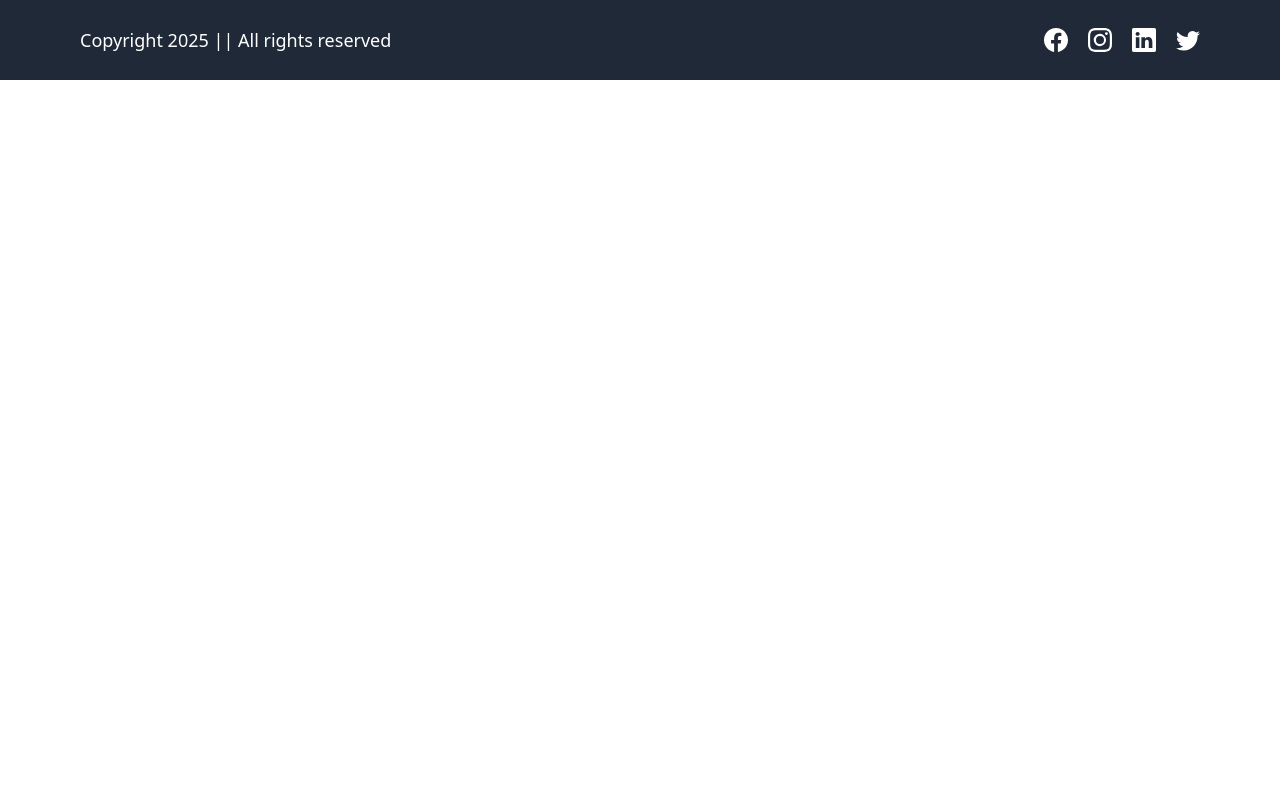
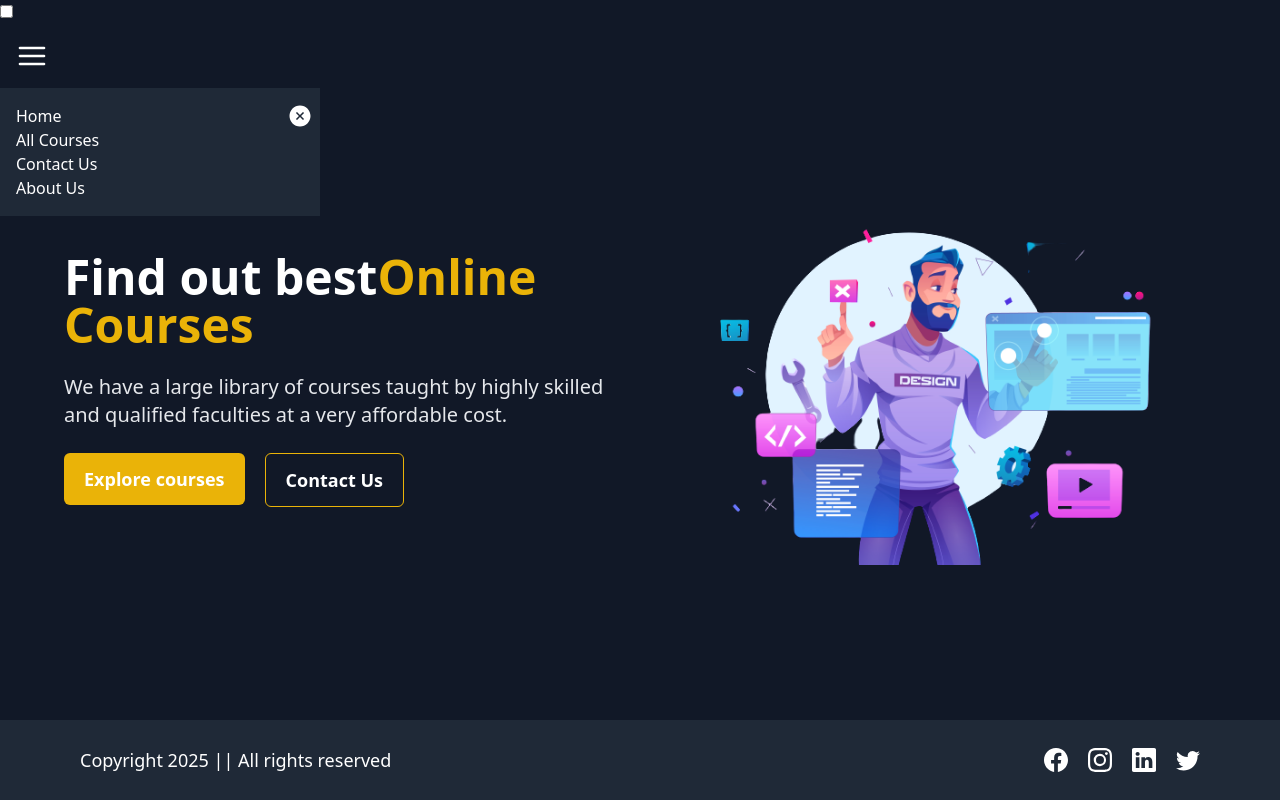
Before and after one commit to Rohitiwari297/LMS-Frontend-web-app, a React (Vite) app: page / in a window 1280 px wide. Built offline with nearby package versions, Linux system fonts and the light colour scheme.

Commit message:
Added basic layout and integrated to homepage

```diff
--- a/src/App.jsx
+++ b/src/App.jsx
@@ -1,16 +1,15 @@
-// import { Route, Routes } from 'react-router-dom'
+import { Route, Routes } from 'react-router-dom'
 import './App.css'
-import Footer from './Components/Footer'
-
+import HomePage from './Pages/HomePage.jsx'
 function App() {
 
   return (
     <>
-      {/* <Routes> */}
-        {/*<Route path='/' element ={<Home/>}></Route>*/}
-      {/* </Routes> */}
+      <Routes>
+        <Route path='/' element ={<HomePage/>}></Route>
+      </Routes>
 
-      <Footer />
+
     </>
 
   )
--- /dev/null
+++ b/src/Layouts/HomeLayout.jsx
@@ -0,0 +1,78 @@
+
+import { FiMenu } from "react-icons/fi";
+import { AiFillCloseCircle } from "react-icons/ai";
+import {Link} from "react-router-dom";
+import Footer from '../Components/Footer';
+
+
+function HomeLayout({children}){
+
+    //Defining the method of changeWidth
+    function changeWidth(){
+        const drawerSide = document.getElementsByClassName('drawer-side');
+        drawerSide[0].style.width = "auto";
+    }
+
+    //Defining the method of hideDrawer
+    function hideDrawer(){
+        const element = document.getElementsByClassName('drawer-toggle');
+        element[0].checked = false;
+
+        //changeWidth();
+    }
+
+    return(
+        <div className="min-h-[90vh] bg-gray-900 ">
+            {/* drawer */}
+            <div className="drawer absolute left-0 z-50 w-fit ">
+                <input className="drawer-toggle" id="my-drawer" type="checkbox" />
+                <div className="drawer-content">
+                    <label htmlFor="my-drawer" className="cursor-pointer relative">
+                        <FiMenu
+                            onClick={changeWidth}
+                            size={'32px'}
+                            className="font-bold text-white m-4"
+                        />
+
+                    </label>
+
+                </div>
+                <div className="drawer-side w-0 ">
+                    <label htmlFor="my-drawer" className="drawer-overlay">
+                    </label>
+                    <ul className="menu p-4 bg-gray-800 text-white w-48 sm:w-80 bg-base-100 text-base-content relative">
+                        <li className="w-fit absolute right-2 z-50">
+                            <button onClick={hideDrawer}>
+                                <AiFillCloseCircle size={24}/>
+                            </button>
+
+                        </li>
+                        <li>
+                            <Link to='/'>Home</Link>
+                        </li>
+                        <li>
+                            <Link to='/courses'>All Courses</Link>
+                        </li>
+                        <li>
+                            <Link to='/contact'>Contact Us</Link>
+                        </li>
+                        <li>
+                            <Link to='/about'>About Us</Link>
+                        </li>
+                    </ul>
+
+                </div>
+
+            </div>
+
+            {/*children Component */}
+            {children}
+
+            {/* Footer Component*/}
+            <Footer/>
+        </div>
+    )
+
+}
+
+export default HomeLayout;
--- /dev/null
+++ b/src/Pages/HomePage.jsx
@@ -0,0 +1,45 @@
+import HomeLayout from "../Layouts/HomeLayout";
+import {Link} from "react-router-dom";
+import HomePageImage from '../Assets/Images/homePageMainImage.png'
+
+function HomePage(){
+    return (
+        <HomeLayout>
+            <div className="pt-10 text-white flex items-center justify-center gap-10 mx-16 h-[90vh] ">
+                <div className="w-1/2 space-y-6">
+                    <h1 className="text-5xl font-semibold">
+                        Find out best
+                        <span className="text-yellow-500 font-bold">
+                            Online Courses
+                        </span>
+                    </h1>
+                    <p className="text-xl text-gray-200 " >
+                        We have a large library of courses taught by highly skilled and qualified faculties at a very affordable cost.
+                    </p>
+
+                    <div className="space x-6 flex gap-5">
+                        <Link to="/courses">
+                            <button className="bg-yellow-500 px-5 py-3 rounded-md font-semibold text-lg cursor-pointer hover:bg-yellow-600 transition-all ease-in-out duration-300">
+                                Explore courses
+                            </button>
+                        </Link>
+
+                        <Link to="/contact">
+                            <button className="border border-yellow-500 px-5 py-3 rounded-md font-semibold text-lg cursor-pointer hover:bg-yellow-600 transition-all ease-in-out duration-300">
+                                Contact Us
+                            </button>
+                        </Link>
+                    </div>
+                </div>
+
+                <div className="w-1/2 flex items-center justify-center">
+                    <img src={HomePageImage} alt="homepage image" />
+                </div>
+
+            </div>
+        </HomeLayout>
+    )
+}
+
+//
+export default HomePage;
--- a/tailwind.config.js
+++ b/tailwind.config.js
@@ -1,8 +1,12 @@
+// tailwind.config.js
+import daisyui from 'daisyui'
+import lineClamp from '@tailwindcss/line-clamp'
+
 /** @type {import('tailwindcss').Config} */
 export default {
-  content: ["./index.html","./src/**/*.{html,js,jsx,ts,tsx}"],
+  content: ["./index.html", "./src/**/*.{html,js,jsx,ts,tsx}"],
   theme: {
     extend: {},
   },
-  plugins: [],
+  plugins: [daisyui, lineClamp],
 }
```
Also changed, not shown: src/Assets/Images/aboutMainImage.png (added), src/Assets/Images/homePageMainImage.png (added), src/index.css (line endings or trailing spaces).
